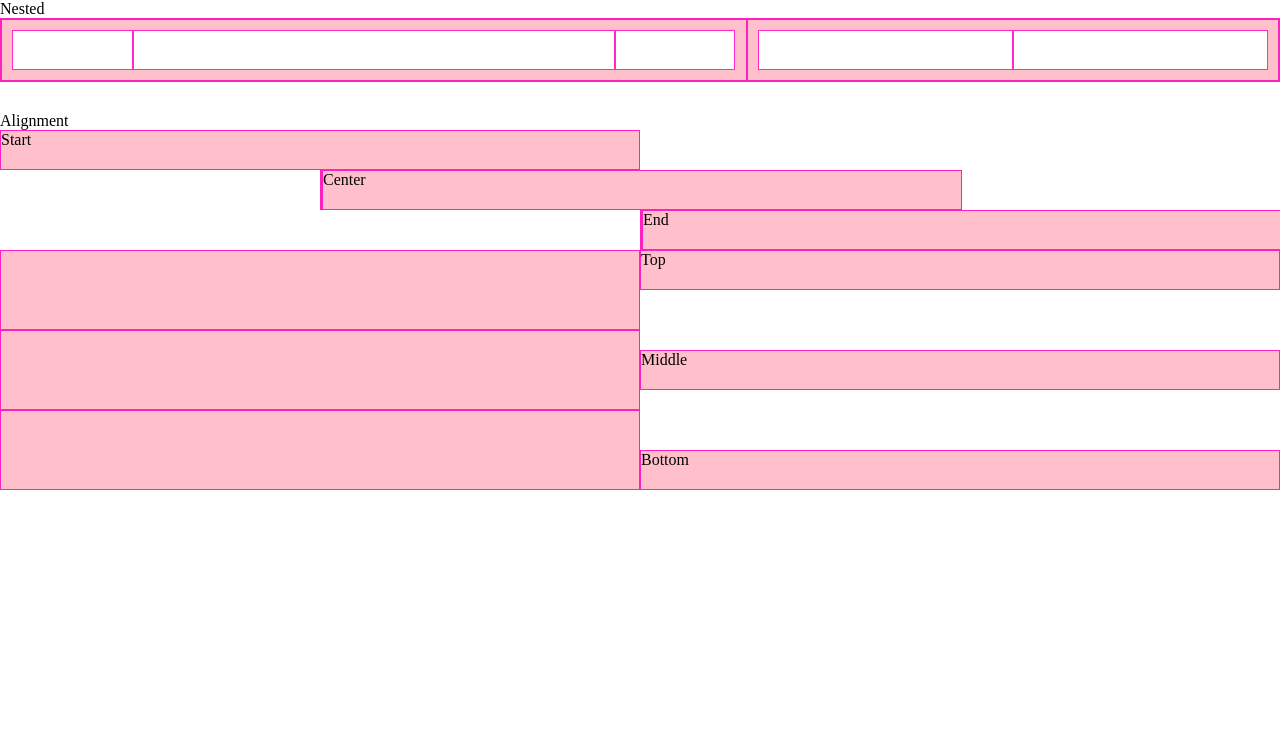
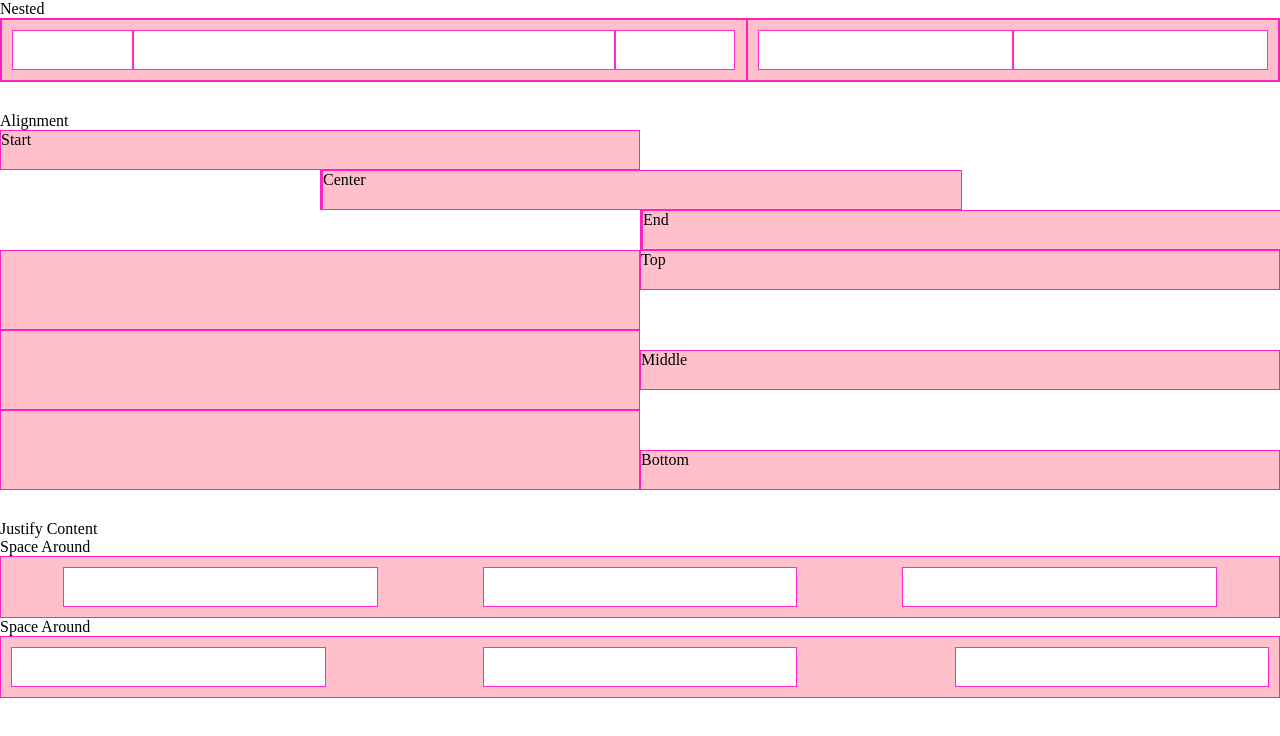
Before and after one commit to Arela-Cristina/html-css-12bool, a plain HTML site: page bonus.html in a window 1280 px wide. Drawn offline with Linux system fonts and the light colour scheme.

Commit message:
Add Justify content section

```diff
--- a/bonus.html
+++ b/bonus.html
@@ -38,7 +38,7 @@
             <div class="col-offset-6"></div>
             <div class="col-6">End</div>
         </div>
-        <div class="row">
+        <div class="row mx-b">
             <div class="col-6 box">
                 <div class="col-12 min-h80"></div>
                 <div class="col-12 min-h80"></div>
@@ -51,6 +51,27 @@
             </div>
         </div>
     </section>
+    <section>
+        <div>Justify Content</div>
+        <span>Space Around</span>
+        <div class="row">
+            <div class="col-12 row around px">
+                <div class="col-3 bg-white"></div>
+                <div class="col-3 bg-white"></div>
+                <div class="col-3 bg-white"></div>
+            </div>
+        </div>
+    </section>
+    <section>
+        <span>Space Around</span>
+        <div class="row mx-b">
+            <div class="col-12 row between-x px">
+                <div class="col-3 bg-white"></div>
+                <div class="col-3 bg-white"></div>
+                <div class="col-3 bg-white"></div>
+            </div>
+        </div>
+    </section>
 
 </body>
 
--- a/style.css
+++ b/style.css
@@ -16,6 +16,10 @@
 
 .between {
     align-content: space-between;
+}
+
+.between-x {
+    justify-content: space-between;
 }
 
 .no-wrap {
```
